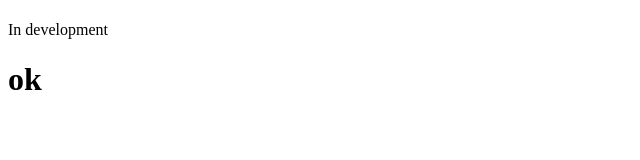
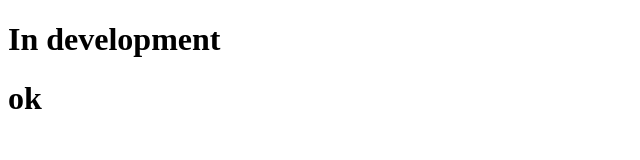
Before and after one commit to Dark23234/Portfolio, a plain HTML site: page index.html in a window 1280 px wide. Shown: the whole page, without its empty margins (0-640 px from the left). Drawn offline with Linux system fonts and the light colour scheme.

Commit message:
Update index.html

```diff
--- a/index.html
+++ b/index.html
@@ -4,7 +4,7 @@
      <link rel="icon" href="Favicon for portfolio.png" type="image/png">
   </head>
   <body>
-    <h1></h1>In development</h1>
+    <h1>In development</h1>
     <h1>ok</h1>
   </body>
 </html>
```
